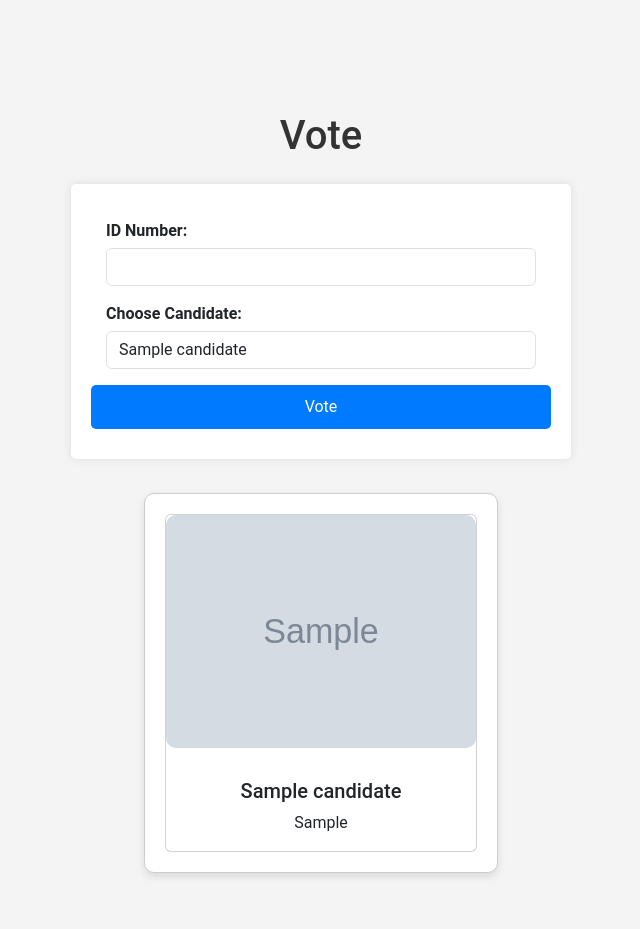
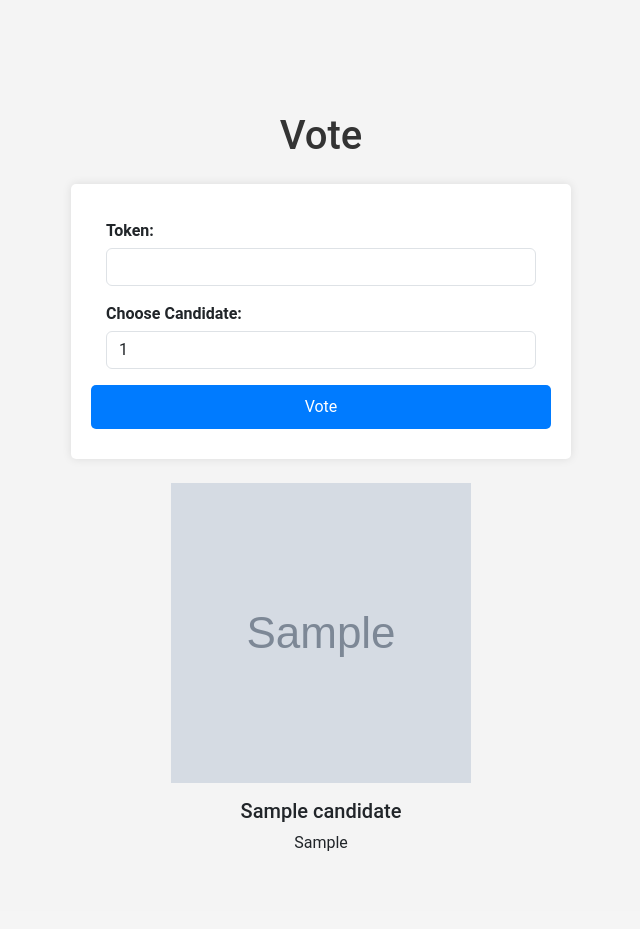
Before and after one commit to RakhaMaulana/Bismillah_TA, a Flask app: page /vote in a window 1280 px wide. Shown: the part 56-985 px from the top of the page, without its empty margins (319-959 px from the left). After the commit the page ends 907 px from the top, so only its background shows below. Run offline with Flask 3, Linux system fonts and the light colour scheme; tables that the repository leaves empty hold one stand-in row (values such as "Sample post"); grey boxes marked "Sample" are stand-in pictures; some libraries are stand-ins or nearby versions.

Commit message:
Alhamdulillah done

```diff
--- a/app.py
+++ b/app.py
@@ -92,27 +92,32 @@ def register_candidate():
 @app.route('/register_voter', methods=['GET', 'POST'])
 @limiter.limit("200 per minute")
 def register_voter():
+    token = None
     if request.method == 'POST':
         id_number = request.form['id_number']
         photo_data = request.form['photo']
         photo_filename = os.path.join(app.config['UPLOAD_FOLDER'], secure_filename(f"{id_number}.jpg"))
+
+        conn = get_db_connection()
+        c = conn.cursor()
+        c.execute("SELECT * FROM voters WHERE id_number = ?", (id_number,))
+        existing_voter = c.fetchone()
+        if existing_voter:
+            if existing_voter['approved'] == 0:
+                flash('ID number already registered. Awaiting admin approval.')
+            else:
+                flash('ID number already registered and approved.')
+            return redirect(url_for('register_voter'))
 
         # Decode the base64 image data and save it as a file
         photo_data = photo_data.split(',')[1]
         with open(photo_filename, "wb") as fh:
             fh.write(base64.b64decode(photo_data))
 
-        conn = get_db_connection()
-        c = conn.cursor()
-        c.execute("SELECT * FROM voters WHERE id_number = ?", (id_number,))
-        existing_voter = c.fetchone()
-        if existing_voter:
-            flash('ID number already registered')
-            return redirect(url_for('register_voter'))
         digital_signature = hashlib.sha256(photo_data.encode()).hexdigest()
-        save_voter(id_number, digital_signature, photo_filename)
+        token = save_voter(id_number, digital_signature, photo_filename)
         flash('Voter registered successfully. Awaiting admin approval.')
-    return render_template('register_voter.html')
+    return render_template('register_voter.html', token=token)
 
 @app.route('/approve_voter', methods=['GET', 'POST'])
 @limiter.limit("200 per minute")
@@ -141,16 +146,21 @@ def approve_voter():
 def vote():
     if request.method == 'POST':
         candidate_id = request.form['candidate']
-        id_number = request.form['id_number']
+        token = request.form['token']
+        hashed_token = hashlib.sha256(token.encode()).hexdigest()
         conn = get_db_connection()
         c = conn.cursor()
-        c.execute("SELECT approved FROM voters WHERE id_number = ?", (id_number,))
+        c.execute("SELECT id_number, approved, token_used FROM voters WHERE token = ?", (hashed_token,))
         voter = c.fetchone()
         if not voter:
-            flash('Voter not found')
+            flash('Invalid token')
             return redirect(url_for('vote'))
-        if voter[0] == 0:
+        id_number, approved, token_used = voter
+        if approved == 0:
             flash('Voter not approved')
+            return redirect(url_for('vote'))
+        if token_used == 1:
+            flash('Token already used')
             return redirect(url_for('vote'))
         c.execute("SELECT * FROM ballots WHERE concatenated_message LIKE ?", (id_number + '%',))
         if c.fetchone():
@@ -180,6 +190,12 @@ def vote():
         signed_blind_message = signer.sign_message(blind_message, voter.get_eligibility())
         signed_message = voter.unwrap_signature(signed_blind_message, n)
         save_ballot(x, concat_message, message_hash, blind_message, signed_blind_message, signed_message)
+
+        # Mark token as used
+        c.execute("UPDATE voters SET token_used = 1 WHERE token = ?", (hashed_token,))
+        conn.commit()
+        conn.close()
+
         flash('Vote cast successfully')
 
     conn = get_db_connection()
@@ -187,7 +203,7 @@ def vote():
     c.execute("SELECT id, name, photo, class FROM candidates")
     candidates = c.fetchall()
     conn.close()
-    return render_template('vote.html', candidates=candidates)
+    return render_template('vote.html', candidates=candidates, no_candidates=len(candidates) == 0)
 
 @app.route('/recap')
 @limiter.limit("200 per minute")
--- a/createdb.py
+++ b/createdb.py
@@ -1,11 +1,13 @@
 import sqlite3
 import hashlib
 import random
+import string
 from flask import Flask, render_template, request, redirect, url_for, session, flash, abort
 import BlindSig as bs
 import cryptomath
 import os
 import base64
+import uuid
 
 # Create a new SQLite database (or connect to an existing one)
 conn = sqlite3.connect('evoting.db')
@@ -38,7 +40,9 @@ c.execute('''CREATE TABLE IF NOT EXISTS voters (
                 id_number TEXT,
                 digital_signature TEXT,
                 approved INTEGER DEFAULT 0,
-                photo TEXT)''')
+                photo TEXT,
+                token TEXT,
+                token_used INTEGER DEFAULT 0)''')
 
 c.execute('''CREATE TABLE IF NOT EXISTS ballots (
                 id INTEGER PRIMARY KEY,
@@ -56,6 +60,9 @@ def get_db_connection():
     conn.row_factory = sqlite3.Row
     return conn
 
+def generate_token(length=6):
+    return ''.join(random.choices(string.ascii_uppercase, k=length))
+
 def save_keys(n, e, d):
     conn = get_db_connection()
     c = conn.cursor()
@@ -67,11 +74,13 @@ def save_keys(n, e, d):
 def save_voter(id_number, digital_signature, photo_filename):
     conn = get_db_connection()
     c = conn.cursor()
-    params = (id_number, digital_signature, photo_filename)
-    c.execute("INSERT INTO voters (id_number, digital_signature, photo) VALUES (?, ?, ?)", params)
+    token = generate_token()
+    hashed_token = hashlib.sha256(token.encode()).hexdigest()
+    params = (id_number, digital_signature, photo_filename, hashed_token)
+    c.execute("INSERT INTO voters (id_number, digital_signature, photo, token) VALUES (?, ?, ?, ?)", params)
     conn.commit()
     conn.close()
-    print(f"Saved voter: {id_number}")
+    return token
 
 def save_candidate(name, photo_filename, candidate_class):
     conn = get_db_connection()
--- a/templates/vote.html
+++ b/templates/vote.html
@@ -5,44 +5,57 @@
 {% block content %}
 <div class="container mt-5">
     <h1 class="text-center mb-4">Vote</h1>
+    {% if no_candidates %}
+        <div class="text-center">
+            <img src="{{ url_for('static', filename='Unknown.png') }}" alt="No Candidates" class="img-fluid mb-3">
+            <p class="lead">The admin is not inputted candidate. Contact your admin</p>
+        </div>
+    {% else %}
         <form method="post" class="vote-form" onsubmit="return validateForm()">
             <input type="hidden" name="csrf_token" value="{{ csrf_token() }}">
             <div class="form-group mb-3">
-            <label for="id_number">ID Number:</label>
-            <input type="text" id="id_number" name="id_number" class="form-control" required>
+                <label for="token">Token:</label>
+                <input type="text" id="token" name="token" class="form-control" required>
             </div>
             <div class="form-group mb-3">
                 <label for="candidate">Choose Candidate:</label>
-            <select id="candidate" name="candidate" class="form-control" required>
+                <select id="candidate" name="candidate" class="form-control" onchange="updateCandidatePhoto()" required>
                     {% for candidate in candidates %}
-                    <option value="{{ candidate[0] }}">{{ candidate[1] | escape }}</option>
+                        <option value="{{ candidate[0] }}" data-photo="{{ url_for('static', filename='uploads/' ~ candidate[2].split('/')[-1]) }}" data-name="{{ candidate[1] }}" data-class="{{ candidate[3] }}">{{ candidate[0] }}</option>
                     {% endfor %}
                 </select>
             </div>
             <button type="submit" class="btn btn-primary w-100">Vote</button>
         </form>
-    <div class="candidate-list mt-4 row">
-        {% for candidate in candidates %}
-            <div class="candidate-item col-md-4 mb-3">
-                <div class="card">
-                    <img src="{{ url_for('static', filename='uploads/' ~ candidate[2].split('/')[-1]) }}" class="card-img-top" alt="Candidate {{ candidate[1] | escape }}">
-                    <div class="card-body text-center">
-                        <h5 class="card-title">{{ candidate[1] | escape }}</h5>
-                        <p class="card-text">{{ candidate[3] | escape }}</p>
+        <div class="candidate-photo-container text-center mt-4">
+            <img id="candidate-photo" src="{{ url_for('static', filename='uploads/' ~ candidates[0][2].split('/')[-1]) }}" class="img-fluid candidate-photo" alt="Candidate Photo">
+            <h5 id="candidate-name" class="mt-3">{{ candidates[0][1] }}</h5>
+            <p id="candidate-class">{{ candidates[0][3] }}</p>
         </div>
-                </div>
-            </div>
-        {% endfor %}
-    </div>
+    {% endif %}
 </div>
 
 <script>
+    function updateCandidatePhoto() {
+        const candidateSelect = document.getElementById('candidate');
+        const selectedOption = candidateSelect.options[candidateSelect.selectedIndex];
+        const photoUrl = selectedOption.getAttribute('data-photo');
+        const candidateName = selectedOption.getAttribute('data-name');
+        const candidateClass = selectedOption.getAttribute('data-class');
+        const candidatePhoto = document.getElementById('candidate-photo');
+        const candidateNameElement = document.getElementById('candidate-name');
+        const candidateClassElement = document.getElementById('candidate-class');
+        candidatePhoto.src = photoUrl;
+        candidateNameElement.textContent = candidateName;
+        candidateClassElement.textContent = candidateClass;
+    }
+
     function validateForm() {
-        const idNumber = document.getElementById('id_number').value;
+        const token = document.getElementById('token').value;
         const candidate = document.getElementById('candidate').value;
 
-        if (!idNumber) {
-            alert("Please enter your ID number.");
+        if (!token) {
+            alert("Please enter your token.");
             return false;
         }
         if (!candidate) {
@@ -51,5 +64,18 @@
         }
         return true;
     }
+
+    // Initialize the photo display with the first candidate's photo
+    window.onload = function() {
+        updateCandidatePhoto();
+    };
 </script>
+
+<style>
+    .candidate-photo {
+        width: 300px;
+        height: 300px;
+        object-fit: cover;
+    }
+</style>
 {% endblock %}
```
Also changed, not shown: templates/approve_voter.html (+24 -12 lines), templates/register_voter.html (+22 -2 lines), static/Unknown.png (added). Lines whose indentation alone changed are shown as unchanged.
